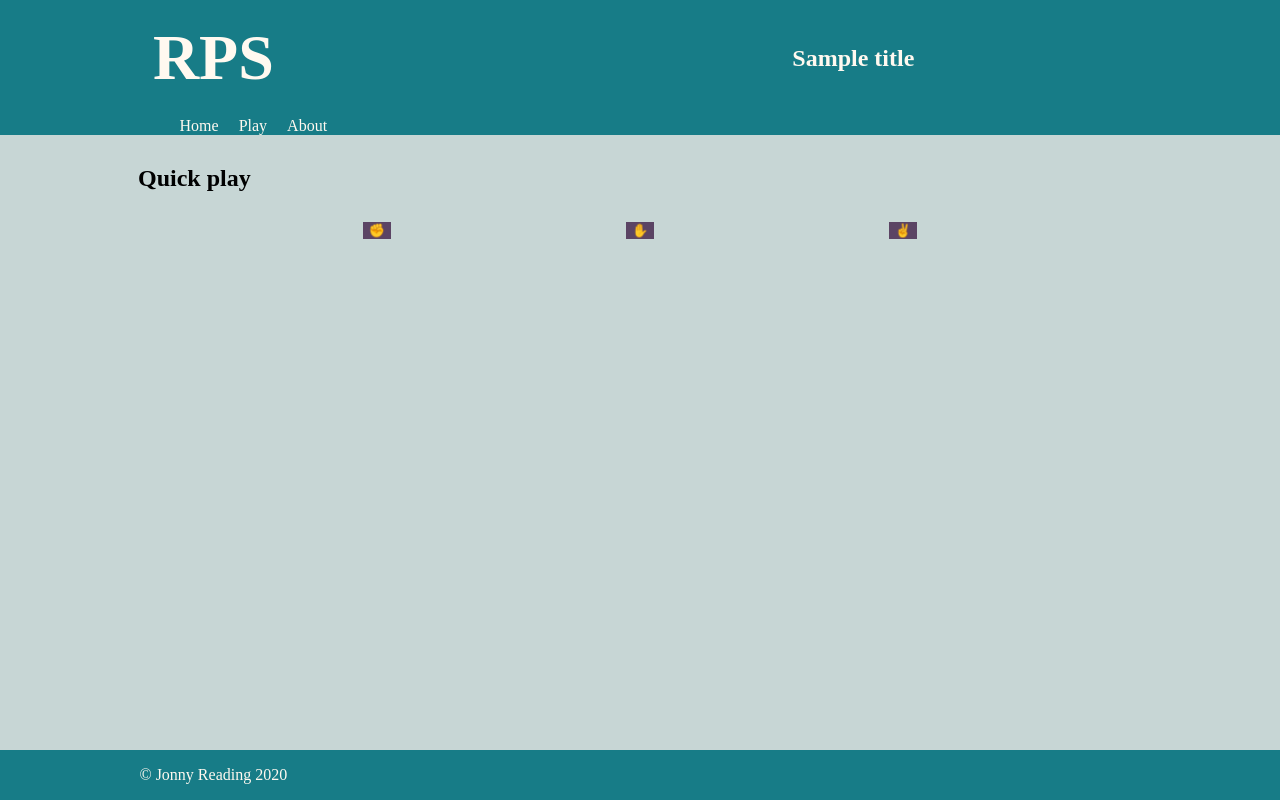
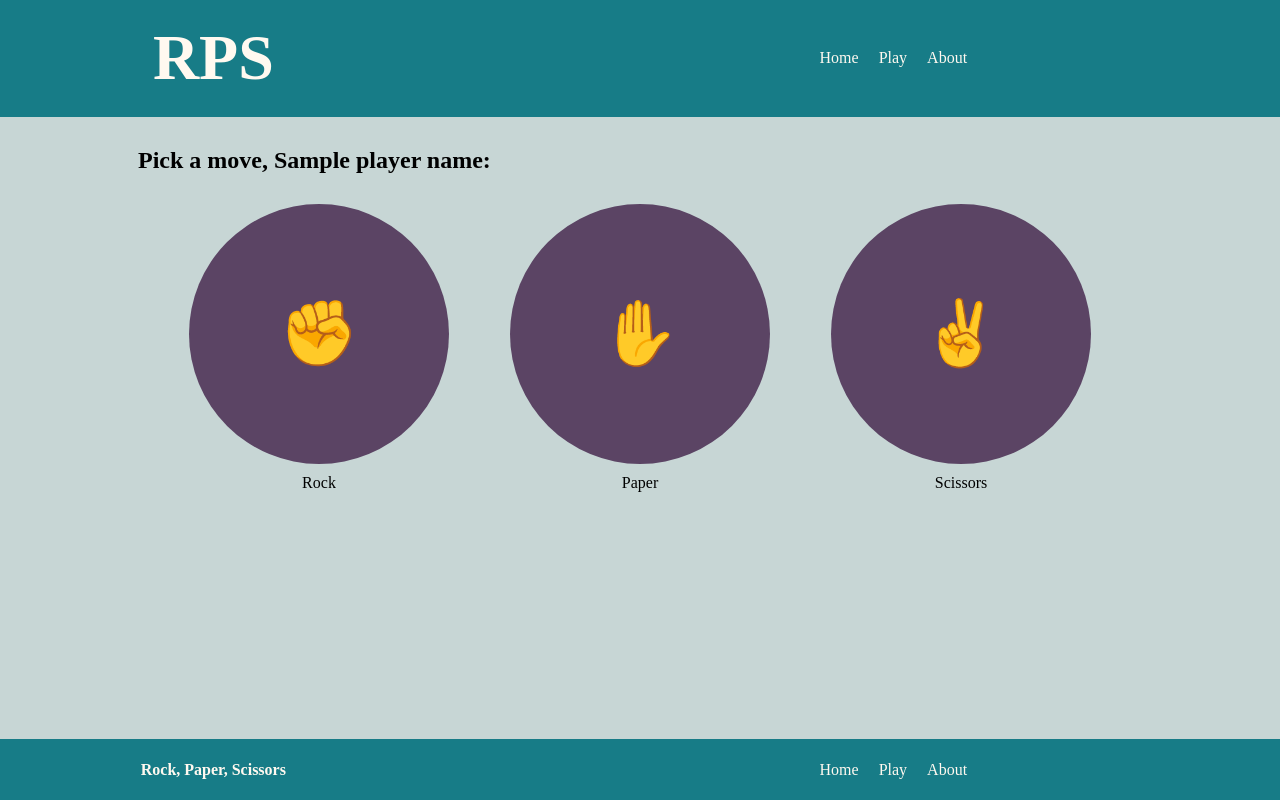
Before and after one commit to JnnyRdng/flask_app_rock_paper_scissors__hw, a Flask app: template app/templates/play.html in a window 1280 px wide. Run offline with Flask 2, Linux system fonts and the light colour scheme; the template is opened without the code that fills it: most values are stand-ins (such as "Sample title", 1, 10 or a date in 2020); some web fonts are replaced.

Commit message:
introduced style block for new css files, refactor templates

```diff
--- a/app/templates/about.html
+++ b/app/templates/about.html
@@ -8,7 +8,7 @@
 <section>
   <img src="{{ url_for('static', filename='img/the_rock.jpg') }}" alt="The Rock">
   <div>
-    <p><strong>"I'm not going to give you a quote for your website"</strong></p>
+    <p><strong>"Stop asking me for  a quote for your website"</strong></p>
     <blockquote><em>— Dwayne 'The Rock' Johnson</em></blockquote>
   </div>
 </section>
--- a/app/templates/base.html
+++ b/app/templates/base.html
@@ -13,7 +13,7 @@
 <body>
   <header>
     <h1><a id="logo" href="/">RPS</a></h1>
-    <h2>{{title}}</h2>
+    <!-- <h2>{{title}}</h2> -->
     <nav>
       <ul>
         <li><a href="/">Home</a></li>
@@ -28,7 +28,14 @@
     {% endblock %}
   </main>
   <footer>
-    <p>&copy; Jonny Reading 2020</p>
+    <h4>Rock, Paper, Scissors</h4>
+    <nav>
+      <ul>
+        <li><a href="/">Home</a></li>
+        <li><a href="/play">Play</a></li>
+        <li><a href="/about">About</a></li>
+      </ul>
+    </nav>
   </footer>
 </body>
 
--- a/app/templates/play.html
+++ b/app/templates/play.html
@@ -1,21 +1,37 @@
 {% extends "base.html" %}
+
+{% block style %}
+<link rel="stylesheet" href="{{ url_for('static', filename='css/play.css') }}">
+{% endblock %}
 
 {% block content %}
 <article>
-  <h2>Quick play</h2>
+  <h2>Pick a move, {{ player_name }}:</h2>
   <section>
     <form action="/get-choices" method="post">
       <input type="hidden" name="move" value="rock">
-      <input type="submit" value="✊" alt="Rock">
+      <input type="submit" value="✊" name="rock">
+      <label for="rock">Rock</label>
     </form>
     <form action="/get-choices" method="post">
       <input type="hidden" name="move" value="paper">
-      <input type="submit" value="✋" alt="Paper">
+      <input type="submit" value="✋" name="Paper">
+      <label for="paper">Paper</label>
     </form>
     <form action="/get-choices" method="post">
       <input type="hidden" name="move" value="scissors">
-      <input type="submit" value="✌️" alt="Scissors">
+      <input type="submit" value="✌️" name="Scissors">
+      <label for="scissors">Scissors</label>
     </form>
+    <!-- <form action="/get-choices" method="post">
+      <label for="move">Choose your move: </label>
+      <select name="move">
+        <option value="rock">Rock</option>
+        <option value="paper">Paper</option>
+        <option value="scissors">Scissors</option>
+      </select>
+      <input type="submit" value="Play">
+    </form> -->
   </section>
 </article>
 
```
Also changed, not shown: app/templates/draw.html (+5 -4 lines), app/templates/loser.html (+5 -3 lines), app/templates/results.html (+15 -3 lines), app/templates/welcome.html (+8 -7 lines), app/templates/winner.html (+5 -4 lines).
